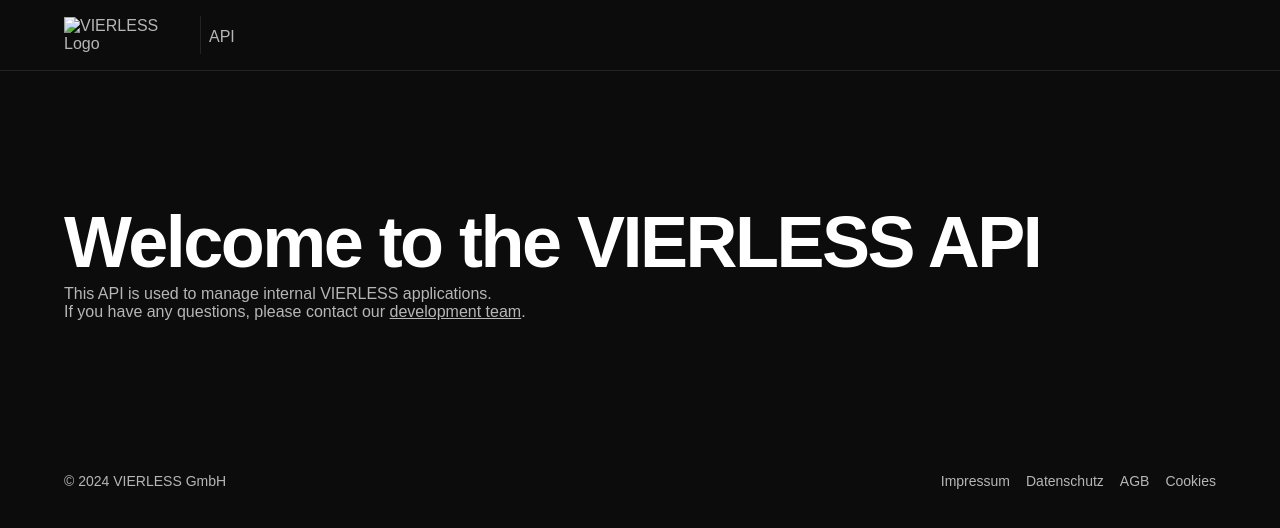
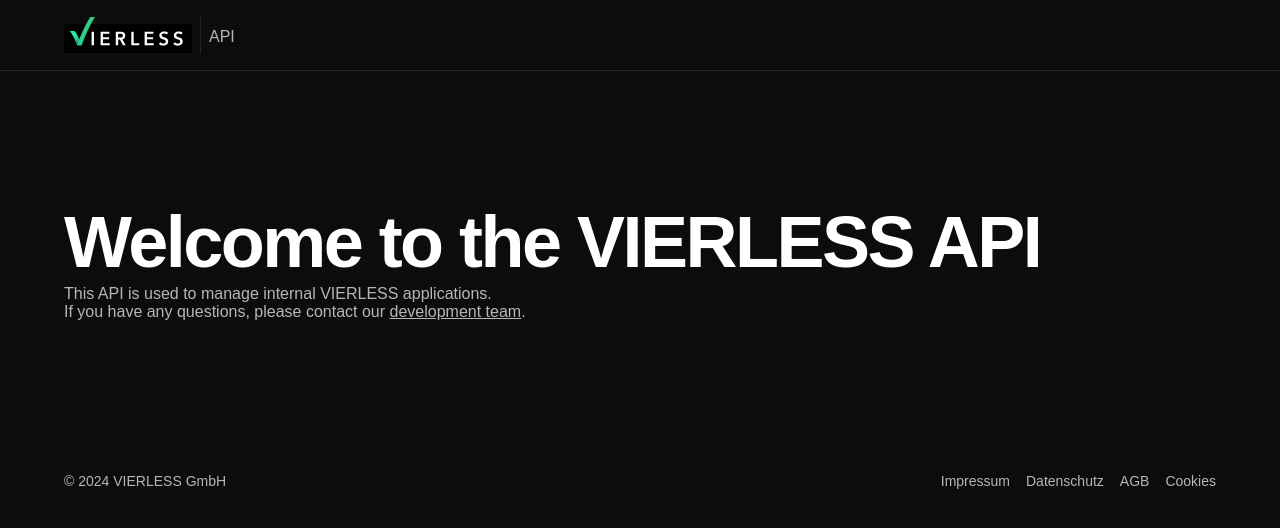
Before and after one commit to julianwitzel/api, a website: page public/html/index.html in a window 1280 px wide. Drawn offline with Linux system fonts and the light colour scheme; a web font is replaced by a local one.

Commit message:
Added Logo

```diff
--- a/public/html/index.html
+++ b/public/html/index.html
@@ -47,7 +47,7 @@
 							<div class="header_logo-wrapper">
 								<img
 									class="header_logo"
-									src="../assets/vierless-gmbh-logo.svg"
+									src="/images/vierless-gmbh-logo.svg"
 									alt="VIERLESS Logo" />
 								<div class="header_tagline">API</div>
 							</div>
```
Also changed, not shown: public/html/error.html (+1 -1 lines), public/images/vierless-gmbh-logo.svg (added).
